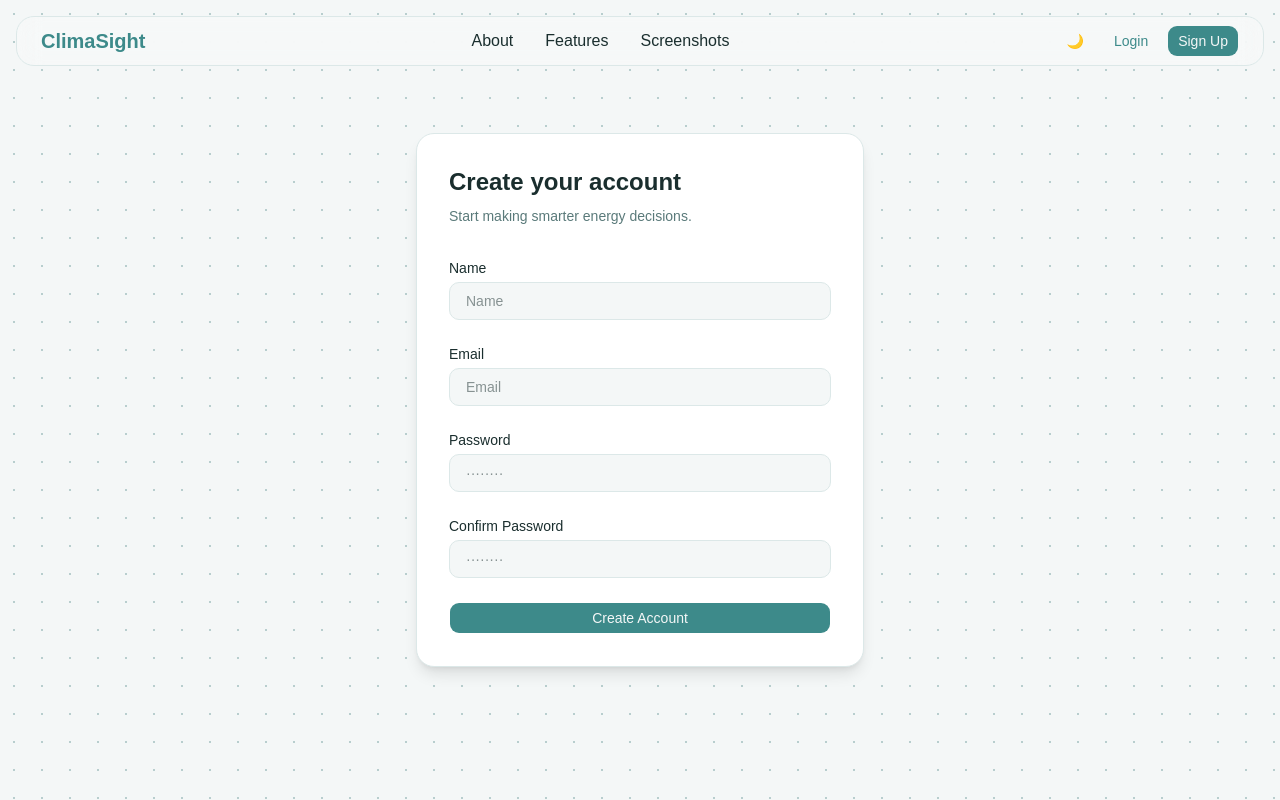
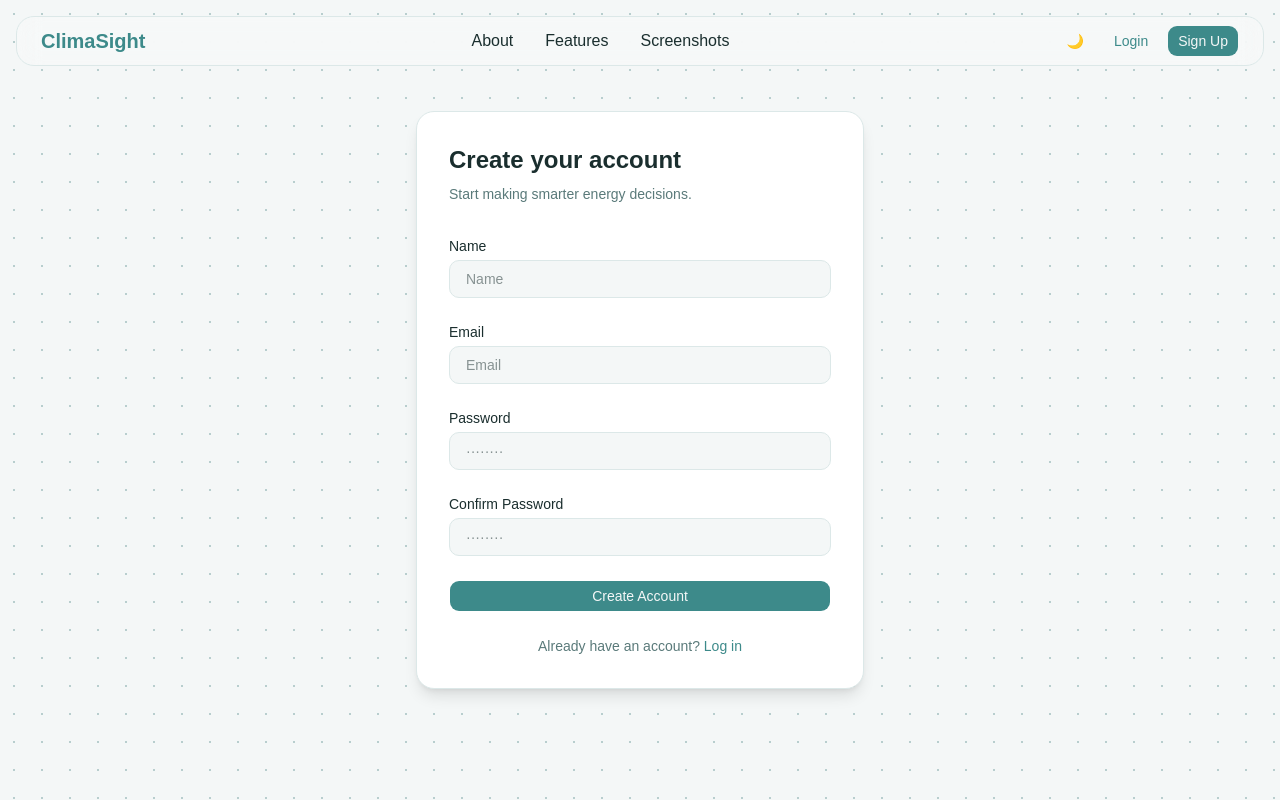
Before and after one commit to udaykurien/ClimaSight, a React (Vite) app: page /signup in a window 1280 px wide. Built offline with nearby package versions, Linux system fonts and the light colour scheme.

Commit message:
Finish sign-up page front end and basic client side validation.

```diff
--- a/src/pages/SignUpPage.tsx
+++ b/src/pages/SignUpPage.tsx
@@ -29,6 +29,22 @@ export default function SignUpPage() {
 
   const[errors, setErrors] = useState<FormErrors>({});
 
+  function validate(): boolean {
+    const newErrors: FormErrors = {}
+    if (!formData.name) newErrors.name = "Name is required"
+    if (!formData.email) newErrors.email = "Email is required"
+    if (!formData.password) newErrors.password = "Password is required"
+    if (formData.password !== formData.confirmPassword) newErrors.confirmPassword = "Passwords do not match"
+    setErrors(newErrors)
+    return Object.keys(newErrors).length === 0
+  }
+
+  function handleSubmit(e: React.FormEvent) {
+    e.preventDefault()
+    if (!validate()) return
+    console.log("Form submitted:", formData)
+  }
+
   return(
     <div className={`${theme === "light" ? "climasight-light dot-grid-light" : "climasight-dark dot-grid-dark"} bg-[var(--bg)] min-h-screen`}>
 
@@ -40,7 +56,7 @@ export default function SignUpPage() {
             <h1 className="text-2xl font-bold text-[var(--text)]">Create your account</h1>
             <p className="mt-2 text-sm text-[var(--text-muted)]">Start making smarter energy decisions.</p>
           </div>
-          <form className="flex flex-col gap-6">
+          <form className="flex flex-col gap-6" onSubmit={handleSubmit}>
             <div className="flex flex-col gap-1">
               <label className="text-sm font-medium text-[var(--text)]">Name</label>
               <input
@@ -85,9 +101,15 @@ export default function SignUpPage() {
               />
               {errors.confirmPassword && <p className="text-red-500 text-xs">{errors.confirmPassword}</p>}
             </div>
-            <Button className="w-full bg-[var(--accent)] hover:bg-[var(--accent-hover)] text-[var(--bg)]">
+            <Button className="w-full bg-[var(--accent)] hover:bg-[var(--accent-hover)] text-[var(--bg)]" type="submit">
               Create Account
             </Button>
+            <p className="text-center text-sm text-[var(--text-muted)]">
+              Already have an account?{" "}
+              <a href="/login" className="text-[var(--accent)] hover:underline">
+                Log in
+              </a>
+            </p>
           </form>
         </div>
       </main>
```
